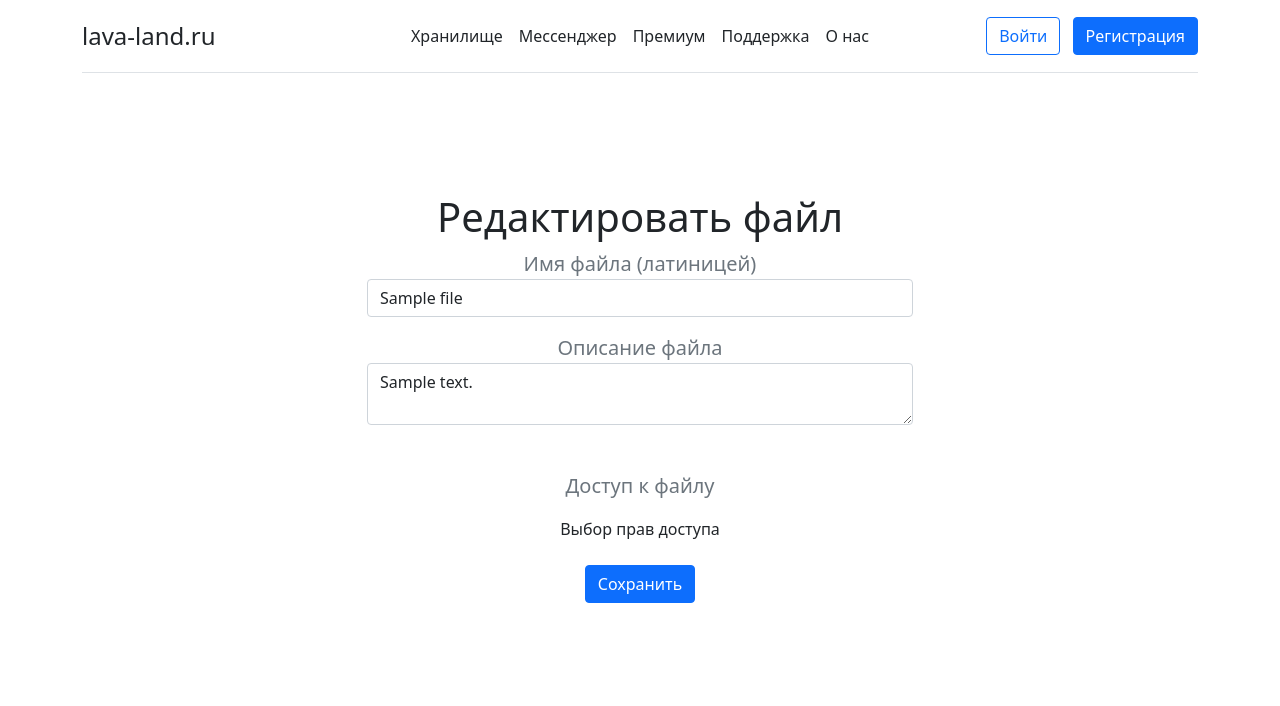
After one commit to prostoLavr/Yandex.Lyceum.Cloud, a Flask app: template app/templates/file.html in a window 1280 px wide. The commit adds this page. Shown: the top 706 px of the page. Run offline with Flask 2, Linux system fonts and the light colour scheme; the template is opened without the code that fills it: most values are stand-ins (such as "Sample title", 1, 10 or a date in 2020).

Commit message:
Add editing file

```diff
--- a/app/smart_views.py
+++ b/app/smart_views.py
@@ -107,3 +107,13 @@ def account():
     if current_user.is_anonymous:
         return redirect('/')
     return my_render_template('account.html')
+
+
+@app.route('/edit_file/<file_path>', methods=['POST', 'GET'])
+def edit_file(file_path):
+    if request.method == 'POST':
+        print(request.form)
+        db_manager.edit_file(file_path, request.form)
+        return redirect('/cloud')
+    file_to_edit = db_manager.find_file(current_user, file_path)
+    return my_render_template('file.html', file=file_to_edit)
--- a/app/templates/cloud.html
+++ b/app/templates/cloud.html
@@ -26,7 +26,7 @@
                 <div class="d-flex justify-content-between align-items-center">
                   <div class="btn-group">
                     <a type="button" href="/download/{{ file.path }}" class="btn btn-sm btn-outline-primary">Скачать</a>
-                    <a type="button" href="/about/{{ file.path }}" class="btn btn-sm btn-outline-secondary">Подробнее</a>
+                    <a type="button" href="/edit_file/{{ file.path }}" class="btn btn-sm btn-outline-secondary">Подробнее</a>
                     <a type="button" href="/remove/{{ file.path }}" class="btn btn-sm btn-outline-secondary">Удалить</a>
                   </div>
                   <small class="text-muted">{{ file.date.strftime("%m.%d.%Y") }}</small>
--- /dev/null
+++ b/app/templates/file.html
@@ -0,0 +1,23 @@
+{% extends 'base.html' %}
+{% block title %}
+Редактировать файл
+{% endblock %}
+{% block body %}
+<form method=post enctype=multipart/form-data>
+    <section class="py-5 text-center container">
+        <div class="row py-lg-5">
+            <div class="col-lg-6 col-md-8 mx-auto">
+                <h1 class="fw-light">Редактировать файл</h1>
+                <p class="lead text-muted"><b>Имя файла (латиницей)</b><br>
+                    <input class="form-control" type="text" id="name" name="name" value="{{ file.name }}">
+                <p class="lead text-muted"><b>Описание файла</b><br>
+                    <textarea name="desc" id="desc" class="form-control">{{ file.desc }} </textarea><br>
+                </p>
+                <p class="lead text-muted"><b>Доступ к файлу</b><br></p>
+                <p>Выбор прав доступа</p>
+                <input class="btn btn-primary my-2" type=submit value=Сохранить>
+            </div>
+        </div>
+    </section>
+</form>
+{% endblock %}
```
Also changed, not shown: app/data/db_manager.py (+23 -9 lines).
